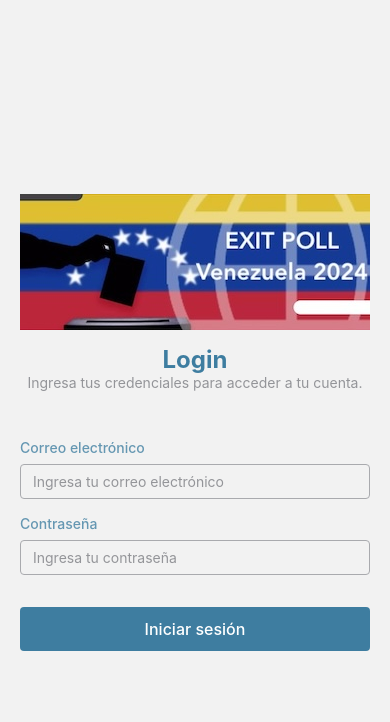
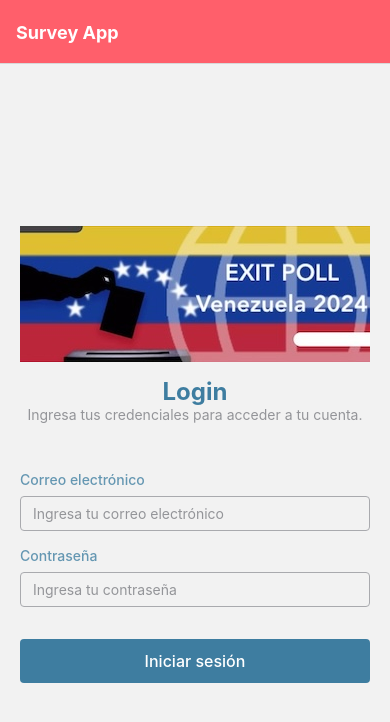
Before and after one commit to gabarragan/exitPoolPresidencial_front, a React Native app: screen / in a window 390 px wide. Shown: the top 722 px of the page. Built offline with nearby package versions, Linux system fonts and the light colour scheme.

Commit message:
lista filtrada de centros de votación

```diff
--- a/src/navigation/AppNavigator.js
+++ b/src/navigation/AppNavigator.js
@@ -12,7 +12,13 @@ const AppNavigator = () => {
         <NavigationContainer>
             <Stack.Navigator
             screenOptions={ {
-                headerShown: false,
+                headerShown: true,
+                headerStyle: { backgroundColor: '#FF5F6B' },
+                headerTintColor: '#fff',
+                headerTitleStyle: { fontWeight: 'bold' },
+                headerTitle: "Survey App",
+                footerStyle: { backgroundColor: '#FF5F6B' },
+                footerShown: true,
             }}
             initialRouteName="Login">
                 <Stack.Screen name="Login" component={LoginScreen} />
--- a/src/screens/SurveyScreen.js
+++ b/src/screens/SurveyScreen.js
@@ -8,6 +8,7 @@ const SurveyScreen = ({ navigation }) => {
     const [serviceRating, setServiceRating] = useState(0);
     const [listState, setListState] = useState([]);
     const [listVotingCenter, setListVotingCenter] = useState([]);
+    const [listStateVotingCenter, setListStateVotingCenter] = useState([]);
     const [candidates, setCandidates] = useState([]);
     const [selectedState, setSelectedState] = useState('0');
     const [selectedVotingCenter, setSelectedVotingCenter] = useState('0');
@@ -15,6 +16,12 @@ const SurveyScreen = ({ navigation }) => {
     const handleServiceRatingChange = (value) => {
         setServiceRating(value);
     };
+    const handleStateChange = (itemValue) => {
+        setSelectedState(itemValue);
+        const filteredVotingCenter = listVotingCenter.filter(votingCenter => votingCenter.idState == itemValue);
+        console.log("itemValue", itemValue, "filteredVotingCenter", filteredVotingCenter, "listVotingCenter", listVotingCenter);
+        setListStateVotingCenter(filteredVotingCenter);
+    }
 
     useEffect(() => {
         api.get({ url: '/listStateVotingCenter' }).then((response) => {
@@ -66,7 +73,7 @@ const SurveyScreen = ({ navigation }) => {
                             styles.picker,
                             selectedState !== 0 && styles.selectedOption
                         ]}
-                        onValueChange={(itemValue) => setSelectedState(itemValue)}
+                        onValueChange={handleStateChange}
                     >
                         <Picker.Item label="Estado" value="0" />
                         {listState.map(({ idState, state_name }) => (
@@ -82,7 +89,7 @@ const SurveyScreen = ({ navigation }) => {
                         onValueChange={(itemValue) => setSelectedVotingCenter(itemValue)}
                     >
                         <Picker.Item label="Centro de votación" value="0" />
-                        {listVotingCenter.map(({ idVotingCenter, voting_center_name }) => (
+                        {listStateVotingCenter.map(({ idVotingCenter, voting_center_name }) => (
                             <Picker.Item key={idVotingCenter} label={voting_center_name} value={idVotingCenter} />
                         ))}
                     </Picker>
```
